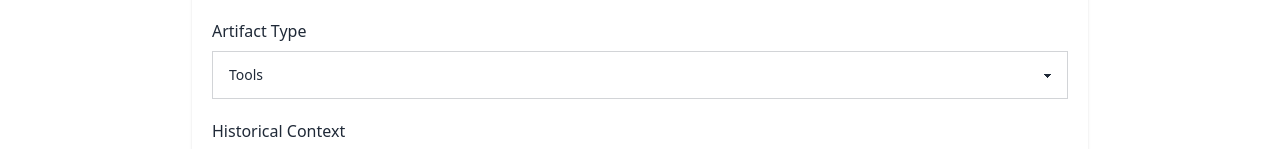
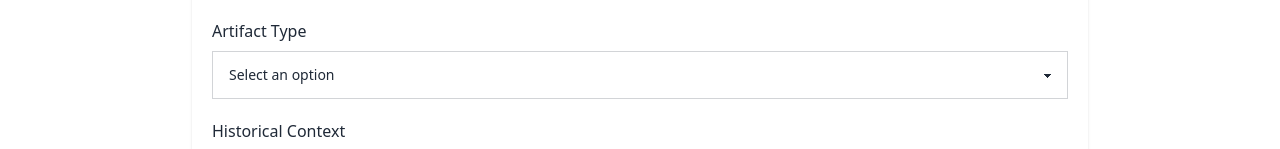
Before and after one commit to merazzak20/ArtifactArc-client, a React (Vite) app: page /updateArtifact/1 in a window 1280 px wide. Shown: the part 365-514 px from the top of the page. Built offline with nearby package versions, Linux system fonts and the light colour scheme; no server answers.

Commit message:
create like functionality

```diff
--- a/src/pages/AddArtifacts.jsx
+++ b/src/pages/AddArtifacts.jsx
@@ -10,17 +10,22 @@ const AddArtifacts = () => {
   const navigate = useNavigate();
   const handleSubmit = (e) => {
     e.preventDefault();
-    console.log(2);
+    // console.log(2);
     const formData = new FormData(e.target);
+    formData.set("likeCount", 0);
     const initialData = Object.fromEntries(formData.entries());
+    const newartiFact = {
+      ...initialData,
+      likeCount: parseInt(initialData.likeCount, 10), // Convert to an integer
+    };
 
-    const { ...newartiFact } = initialData;
+    // const { ...newartiFact } = initialData;
     console.log(newartiFact);
 
     axios
       .post(`${import.meta.env.VITE_API_URL}/artifact`, newartiFact)
       .then((res) => {
-        console.log(res.data);
+        // console.log(res.data);
         // form.reset();
         toast.success("Data Added Successfully!!!");
         navigate("/myArtifacts");
@@ -156,7 +161,7 @@ const AddArtifacts = () => {
                 onChange={handleChange}
                 placeholder="Present Location"
                 className="input input-bordered rounded-none w-full"
-                required
+                // required
               />
             </div>
           </div>
--- a/src/pages/ArtiCraftsDetails.jsx
+++ b/src/pages/ArtiCraftsDetails.jsx
@@ -35,21 +35,17 @@ const ArtiCraftsDetails = () => {
     setCraft(data);
     setLikeCount(data.likeCount || 0); // Set initial like count from the API response
   };
-  const handleLike = () => {};
-  //   const handleLike = async () => {
-  //     const updatedLikeCount = likeCount + 1;
-  //     setLikeCount(updatedLikeCount); // Update the local state
 
-  //     // Optionally, make an API call to update the like count in the database
-  //     await axios.put(`${import.meta.env.VITE_API_URL}/articraft/${id}/like`, {
-  //       likeCount: updatedLikeCount,
-  //     });
-  //   };
+  const handleLike = async () => {
+    const updatedLikeCount = likeCount + 1;
+    setLikeCount(updatedLikeCount); // Update the local state
 
-  //   const handleLike = (likeCount) => {
-  //     const [like, setLike] = useState(likeCount);
-  //     setLike((prevLike) => prevLike + 1);
-  //   };
+    // Optionally, make an API call to update the like count in the database
+    await axios.put(`${import.meta.env.VITE_API_URL}/articraft/${id}/like`, {
+      likeCount: updatedLikeCount,
+    });
+  };
+  // console.log(likeCount);
 
   return (
     <div>
@@ -95,7 +91,8 @@ const ArtiCraftsDetails = () => {
               <strong>Discovered By:</strong> {discoveredBy}
             </p>
             <p className="  text-gray-600">
-              <strong>Present Location:</strong> {presentLocation}
+              <strong>Present Location:</strong>{" "}
+              {presentLocation ? presentLocation : "N/A"}
             </p>
             <p className="  text-gray-600">
               <strong>Artifact Adder Name:</strong> {artifactAdderName}
@@ -113,7 +110,7 @@ const ArtiCraftsDetails = () => {
           <div className="mt-6">
             <button
               className="btn btn-outline btn-neutral w-full rounded-none"
-              onClick={handleLike()}
+              onClick={handleLike}
             >
               <AiFillLike className="text-gray-700 text-2xl mr-2" />
             </button>
--- a/src/pages/UpdateArtifacts.jsx
+++ b/src/pages/UpdateArtifacts.jsx
@@ -10,11 +10,18 @@ const UpdateArtifacts = () => {
   const { user } = useAuth();
   const navigate = useNavigate();
   const [craft, setCraft] = useState({});
+  const [type, setType] = useState("");
   console.log(id);
   useEffect(() => {
     specificArticraft();
     // eslint-disable-next-line react-hooks/exhaustive-deps
   }, [id]);
+
+  useEffect(() => {
+    if (craft?.artifactType) {
+      setType(craft.artifactType); // Initialize the dropdown with fetched data
+    }
+  }, [craft]);
 
   const specificArticraft = async () => {
     const { data } = await axios.get(
@@ -36,11 +43,15 @@ const UpdateArtifacts = () => {
     artifactAdderName,
     artifactAdderEmail,
   } = craft;
-  const handleChange = () => {};
+  const handleChange = (e) => {
+    const { value } = e.target;
+    setType(value);
+  };
   const handleSubmit = (e) => {
     e.preventDefault();
     // console.log(2);
     const formData = new FormData(e.target);
+    formData.set("artifactType", type);
     const updatedData = Object.fromEntries(formData.entries());
 
     const { ...updatedFact } = updatedData;
@@ -73,7 +84,7 @@ const UpdateArtifacts = () => {
               type="text"
               name="artifactName"
               // value={formData.artifactName}
-              onChange={handleChange}
+              // onChange={handleChange}
               defaultValue={artifactName}
               placeholder="Enter the Artifact Name"
               className="input input-bordered rounded-none w-full"
@@ -90,7 +101,7 @@ const UpdateArtifacts = () => {
               type="url"
               name="artifactImage"
               // value={formData.artifactImage}
-              onChange={handleChange}
+              // onChange={handleChange}
               defaultValue={artifactImage}
               placeholder="Enter the Artifact Image URL"
               className="input input-bordered rounded-none w-full"
@@ -105,15 +116,16 @@ const UpdateArtifacts = () => {
               name="artifactType"
               // value={formData.artifactType}
               onChange={handleChange}
-              defaultValue={artifactType}
+              value={type}
               className="select select-bordered rounded-none w-full"
             >
-              <option>Tools</option>
-              <option>Weapons</option>
-              <option>Documents</option>
-              <option>Writings</option>
-              <option>Sculpture</option>
-              <option>Other</option>
+              <option value="">Select an option</option>
+              <option value="Tools">Tools</option>
+              <option value="Weapons">Weapons</option>
+              <option value="Documents">Documents</option>
+              <option value="Writings">Writings</option>
+              <option value="Sculpture">Sculpture</option>
+              <option value="Other">Other</option>
             </select>
           </div>
 
@@ -123,7 +135,7 @@ const UpdateArtifacts = () => {
             <textarea
               name="historicalContext"
               // value={formData.historicalContext}
-              onChange={handleChange}
+              // onChange={handleChange}
               defaultValue={historicalContext}
               placeholder="Enter the Artifact Context"
               className="textarea textarea-bordered rounded-none w-full"
@@ -232,7 +244,7 @@ const UpdateArtifacts = () => {
               type="submit"
               className="btn btn-neutral rounded-none w-full"
             >
-              Add Artifact
+              Update Artifact
             </button>
           </div>
         </form>
```
